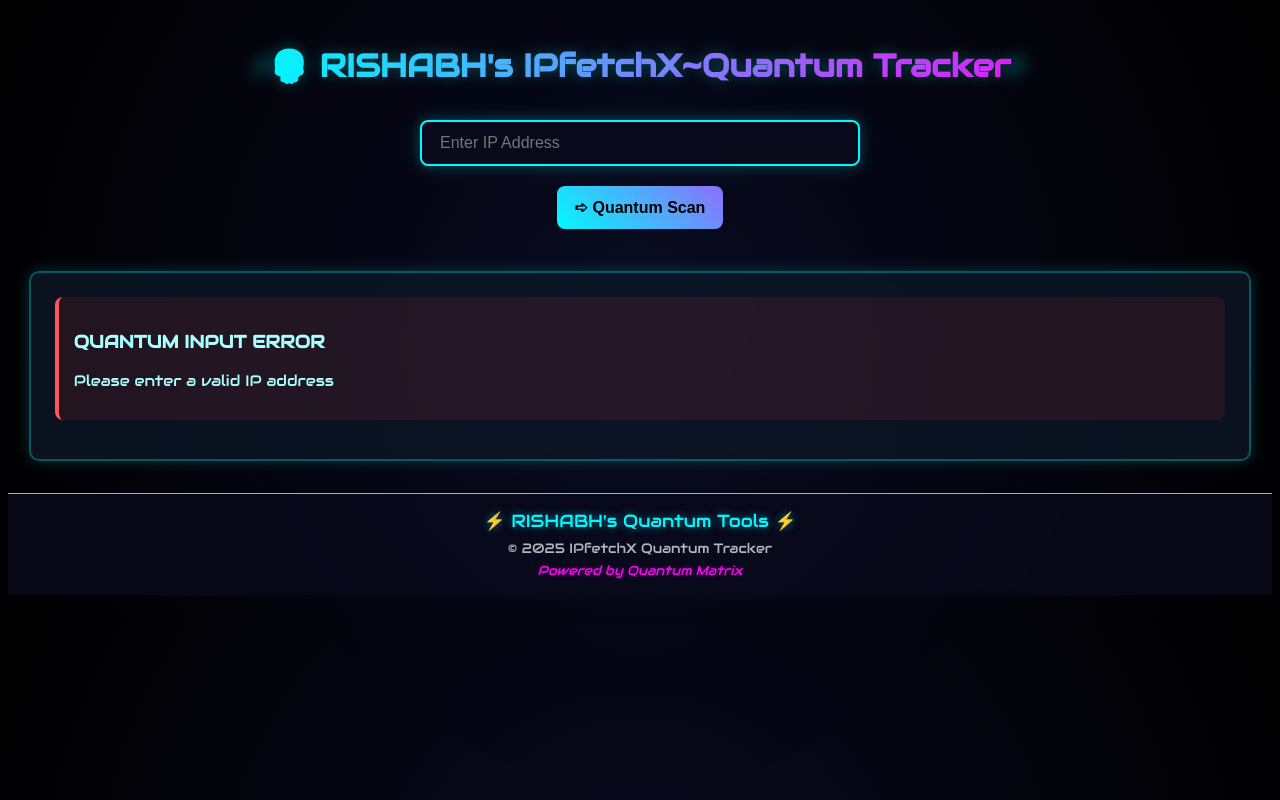
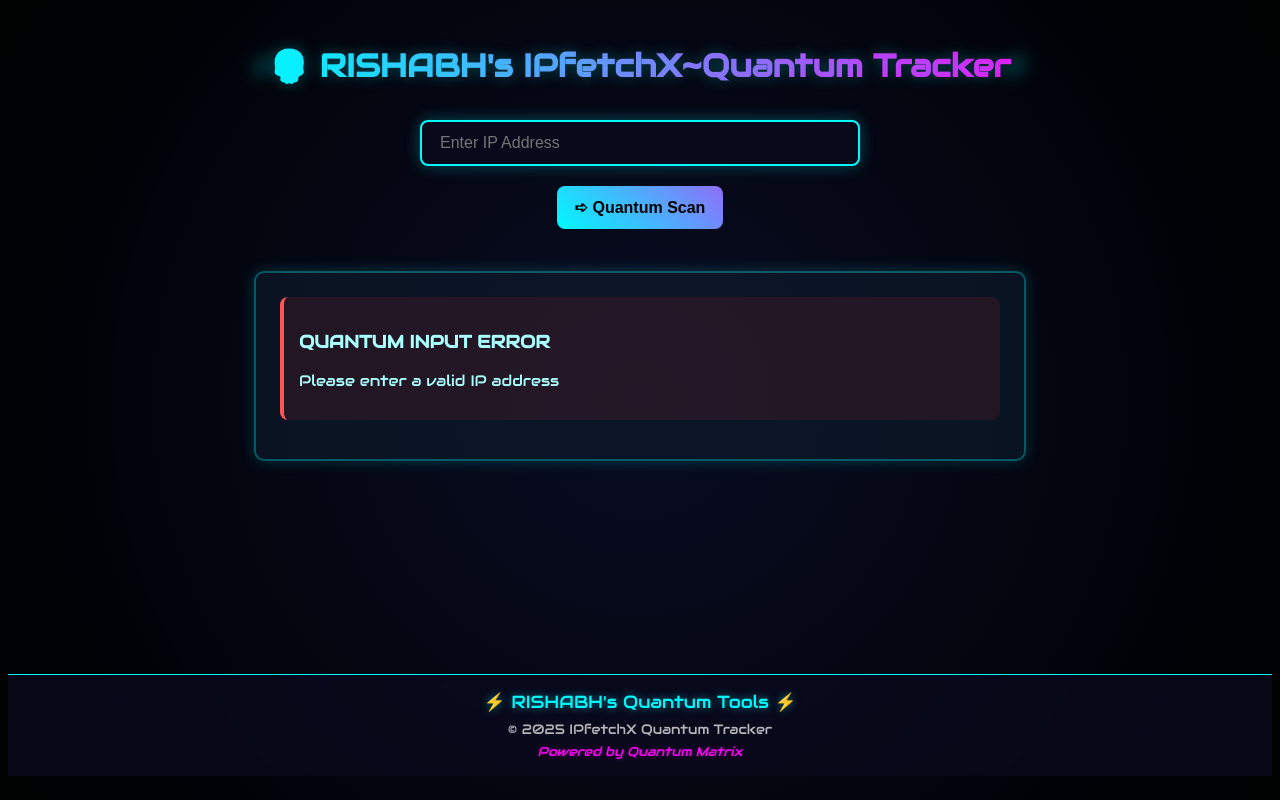
Before and after one commit to rishabhaideveloper/IPfetchX, a plain HTML site: page index.html in a window 1280 px wide. Both pictures are taken after a click on the button "➪ Quantum Scan". Drawn offline with Linux system fonts and the light colour scheme.

Commit message:
Update index.html

```diff
--- a/index.html
+++ b/index.html
@@ -14,6 +14,11 @@
       --quantum-glow: 0 0 15px;
     }
 
+    html {
+      scroll-behavior: smooth;
+      overflow-x: hidden;
+    }
+
     body {
       margin: 0;
       padding: 1.5rem;
@@ -24,21 +29,25 @@
       flex-direction: column;
       align-items: center;
       overflow-x: hidden;
+      min-height: 100vh;
+      box-sizing: border-box;
       position: relative;
     }
 
-    /* Quantum Energy Field */
+    /* Optimized Quantum Energy Field */
     body::before {
       content: '';
       position: fixed;
-      top: 0;
-      left: 0;
-      width: 100%;
-      height: 100%;
+      top: -50%;
+      left: -50%;
+      width: 200%;
+      height: 200%;
       background: radial-gradient(circle at center,
         rgba(0, 249, 255, 0.05) 0%,
         transparent 70%);
       z-index: -1;
+      opacity: 0.3;
+      will-change: transform, opacity;
       animation: quantumPulse 8s infinite alternate;
     }
 
@@ -146,7 +155,6 @@
       color: var(--quantum-primary);
       border: 2px solid var(--quantum-primary);
       box-shadow: var(--quantum-glow) rgba(0, 249, 255, 0.3);
-      backdrop-filter: blur(5px);
     }
 
     #ipInput:focus {
@@ -165,6 +173,7 @@
       position: relative;
       overflow: hidden;
       z-index: 1;
+      will-change: background-position;
     }
 
     button::before {
@@ -198,13 +207,13 @@
     table {
       margin-top: 2rem;
       width: 100%;
+      max-width: 800px;
       border-collapse: collapse;
       animation: fadeIn 1s ease-out;
       font-size: 0.95rem;
       table-layout: fixed;
       word-break: break-word;
       background: rgba(26, 26, 46, 0.7);
-      backdrop-filter: blur(5px);
       border-radius: 10px;
       overflow: hidden;
       border: 1px solid rgba(0, 249, 255, 0.2);
@@ -240,17 +249,16 @@
       border: 2px solid rgba(0, 249, 255, 0.3);
       box-shadow: var(--quantum-glow) rgba(0, 249, 255, 0.2);
       padding: 1.5rem;
-      margin-top: 2rem;
+      margin: 2rem auto;
       border-radius: 10px;
-      max-width: 95%;
-      width: 100%;
+      max-width: 800px;
+      width: 90%;
       color: #aaffff;
       animation: fadeIn 1s ease-in;
       word-wrap: break-word;
       overflow-wrap: break-word;
       overflow-x: auto;
       font-size: 0.95rem;
-      backdrop-filter: blur(5px);
     }
 
     a {
@@ -288,17 +296,23 @@
         font-size: 0.8rem;
         padding: 8px 5px;
       }
+
+      #extraBox {
+        width: 95%;
+        padding: 1rem;
+      }
     }
 
     /* Simple Quantum Footer */
     .quantum-footer {
-  margin-top: 2rem;
+      margin-top: auto;
       padding: 1rem;
       text-align: center;
       background: rgba(10, 10, 30, 0.7);
       border-top: 1px solid var(--quantum-primary);
       backdrop-filter: blur(5px);
       width: 100%;
+      will-change: backdrop-filter;
     }
 
     .footer-content {
@@ -326,6 +340,42 @@
       font-style: italic;
       text-shadow: 0 0 5px rgba(255, 0, 247, 0.3);
     }
+
+    /* Animation styles */
+    @keyframes fadeIn {
+      from { opacity: 0; transform: translateY(20px); }
+      to { opacity: 1; transform: translateY(0); }
+    }
+
+    @keyframes shake {
+      0%, 100% { transform: translateX(0); }
+      20%, 60% { transform: translateX(-5px); }
+      40%, 80% { transform: translateX(5px); }
+    }
+
+    .quantum-card.error {
+      border-left: 4px solid #ff5555;
+      background: rgba(255, 50, 50, 0.1);
+    }
+
+    .quantum-card {
+      background: rgba(0, 100, 150, 0.1);
+      padding: 15px;
+      border-radius: 8px;
+      margin-bottom: 15px;
+      border-left: 4px solid var(--quantum-primary);
+    }
+
+    /* Main content container */
+    .main-content {
+      width: 100%;
+      max-width: 800px;
+      margin: 0 auto;
+      display: flex;
+      flex-direction: column;
+      align-items: center;
+      padding-bottom: 2rem;
+    }
   </style>
 </head>
 <body onload="initLoader()">
@@ -335,6 +385,7 @@
     <div>Launching Quantum Matrix...</div>
   </div>
 
+  <div class="main-content">
     <h1 id="mainHeading">💀 RISHABH's IPfetchX~Quantum Tracker</h1>
     <input type="text" id="ipInput" placeholder="Enter IP Address" />
     <button onclick="fetchIPInfo()">➪ Quantum Scan</button>
@@ -350,6 +401,15 @@
     </table>
 
     <div id="extraBox"></div>
+  </div>
+
+  <footer class="quantum-footer">
+    <div class="footer-content">
+      <div class="footer-brand">⚡ RISHABH's Quantum Tools ⚡</div>
+      <div class="footer-copyright">© 2025 IPfetchX Quantum Tracker</div>
+      <div class="footer-powered">Powered by Quantum Matrix</div>
+    </div>
+  </footer>
 
   <script>
     function initLoader() {
@@ -483,6 +543,11 @@ function displayQuantumResults(data) {
       resultsContainer.style.display = 'table';
       resultsContainer.style.animation = 'fadeIn 0.5s forwards';
       extrasContainer.style.display = 'block';
+
+      // Scroll to results smoothly
+      setTimeout(() => {
+        resultsContainer.scrollIntoView({ behavior: 'smooth', block: 'start' });
+      }, 100);
     }
 
     function showQuantumAlert(title, message) {
@@ -503,6 +568,9 @@ function showQuantumAlert(title, message) {
       setTimeout(() => {
         alertCard.style.animation = '';
       }, 500);
+
+      // Scroll to alert
+      extrasContainer.scrollIntoView({ behavior: 'smooth' });
     }
 
     // Add keyboard support (Enter key to trigger scan)
@@ -511,45 +579,6 @@ document.getElementById('ipInput').addEventListener('keypress', function(e) {
         fetchIPInfo();
       }
     });
-
-// Initialize when page loads
-window.addEventListener('DOMContentLoaded', () => {
-  // Add CSS animations dynamically
-  const style = document.createElement('style');
-  style.textContent = `
-    @keyframes fadeIn {
-      from { opacity: 0; transform: translateY(20px); }
-      to { opacity: 1; transform: translateY(0); }
-    }
-    @keyframes shake {
-      0%, 100% { transform: translateX(0); }
-      20%, 60% { transform: translateX(-5px); }
-      40%, 80% { transform: translateX(5px); }
-    }
-    .quantum-card.error {
-      border-left: 4px solid #ff5555;
-      background: rgba(255, 50, 50, 0.1);
-    }
-    .quantum-card {
-      background: rgba(0, 100, 150, 0.1);
-      padding: 15px;
-      border-radius: 8px;
-      margin-bottom: 15px;
-      border-left: 4px solid var(--quantum-primary);
-    }
-  `;
-  document.head.appendChild(style);
-
-  // Start initialization
-  initLoader();
-});
   </script>
-  <footer class="quantum-footer">
-  <div class="footer-content">
-    <div class="footer-brand">⚡ RISHABH's Quantum Tools ⚡</div>
-    <div class="footer-copyright">© 2025 IPfetchX Quantum Tracker</div>
-    <div class="footer-powered">Powered by Quantum Matrix</div>
-  </div>
-  </footer>
 </body>
 </html>
```
Lines whose indentation alone changed are shown as unchanged.
